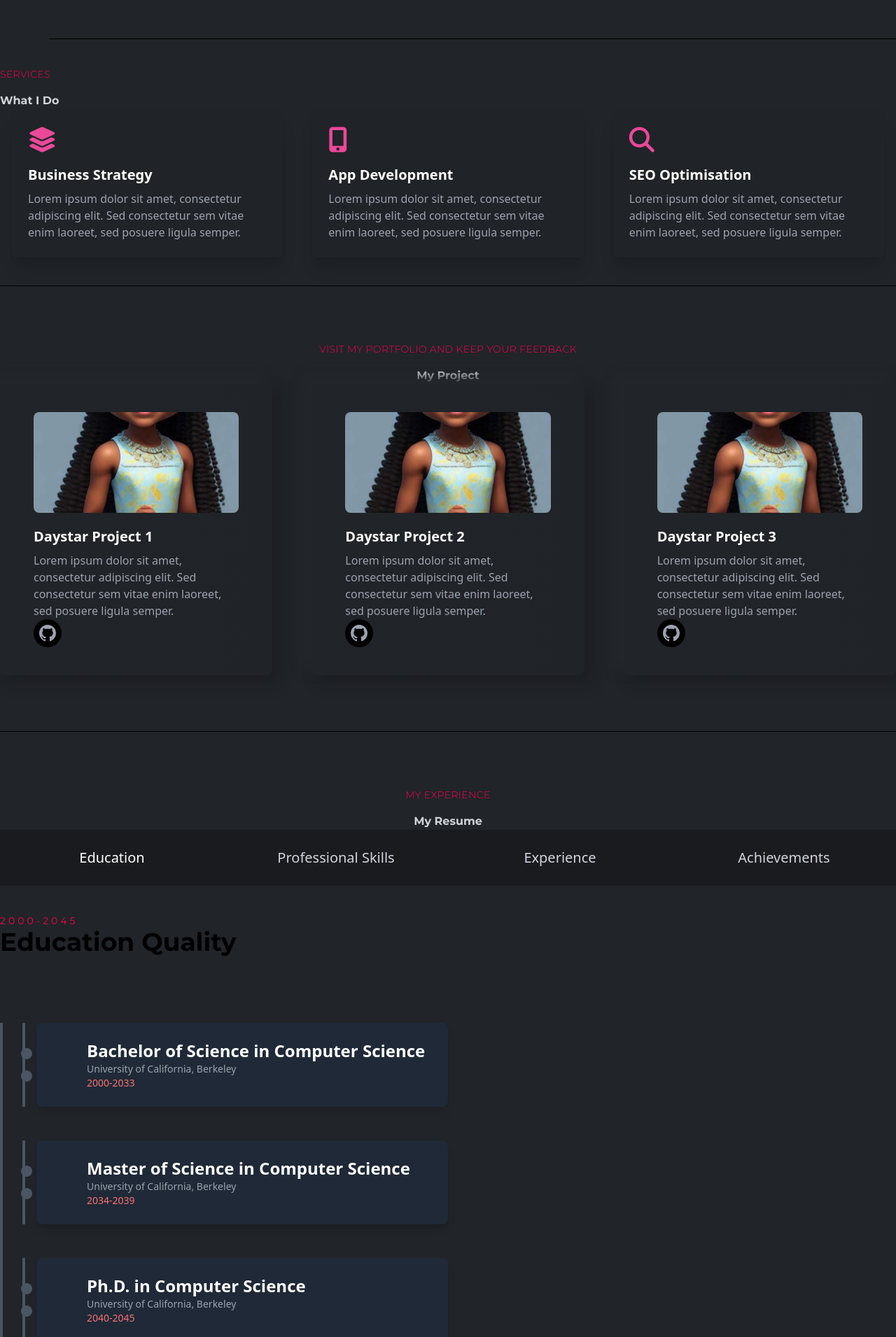
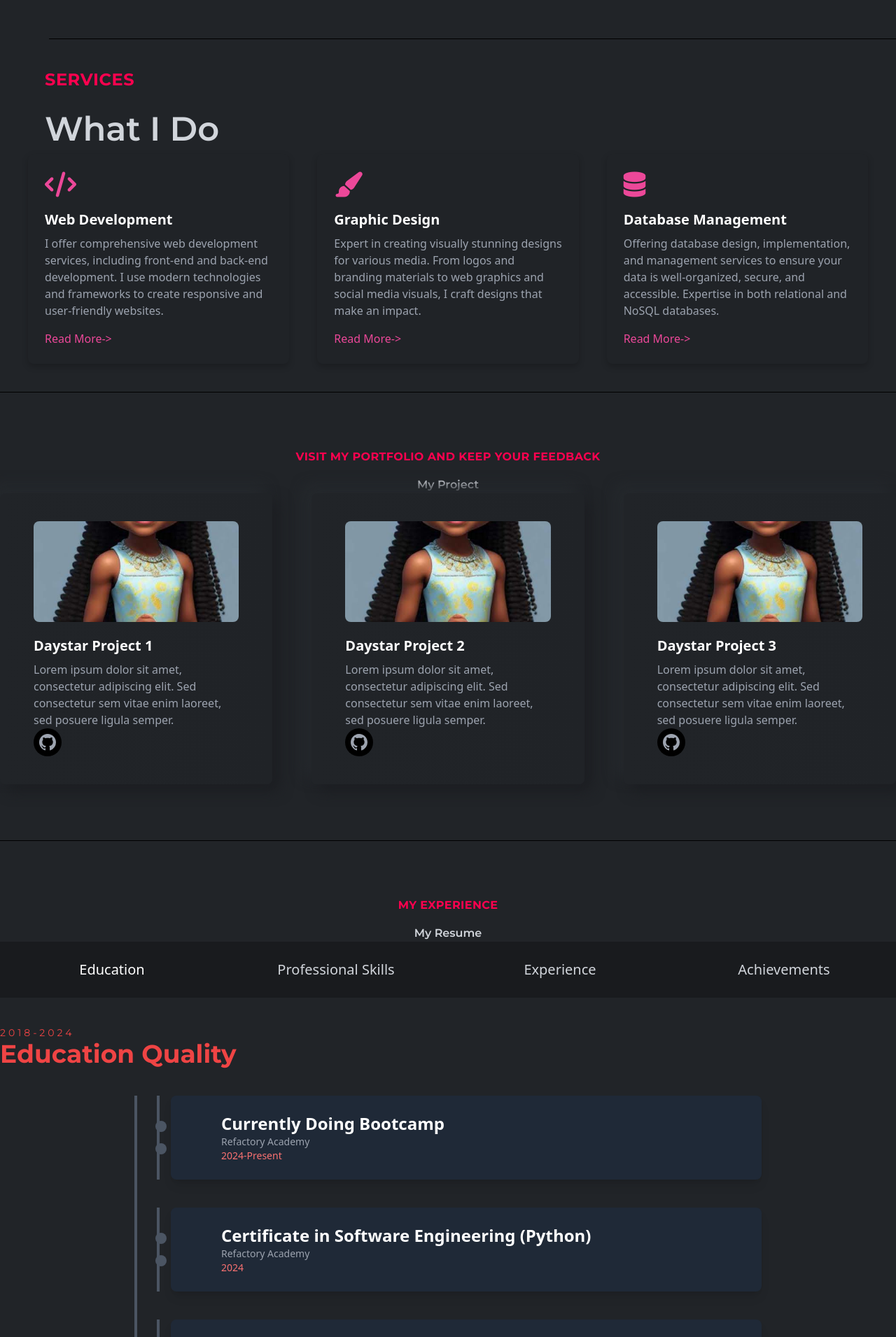
Before and after one commit to Vanessa-79/my_portfolio, a React (Vite) app: page / in a window 1280 px wide. Shown: the part 840-2751 px from the top of the page at 70% size. Built offline with nearby package versions, Linux system fonts and the light colour scheme.

Commit message:
create resume

```diff
--- a/src/components/features/Features.tsx
+++ b/src/components/features/Features.tsx
@@ -1,50 +1,97 @@
-import React from "react";
+import React, { useState } from "react";
 import Title from "../layouts/Title";
+import { motion } from "framer-motion";
+
+const cardVariants = {
+  hover: {
+    scale: 1.05,
+    boxShadow: "0 8px 15px rgba(0, 0, 0, 0.3)",
+    transition: {
+      duration: 0.3,
+      ease: "easeInOut",
+    },
+  },
+  initial: {
+    scale: 1,
+    boxShadow: "0 4px 10px rgba(0, 0, 0, 0.2)",
+  },
+};
 
 const Features = () => {
+  const [expanded, setExpanded] = useState(null);
+
+  const toggleExpand = (index) => {
+    setExpanded(expanded === index ? null : index);
+  };
+
+  const services = [
+    {
+      icon: "fas fa-code",
+      title: "Web Development",
+      description:
+        "I offer comprehensive web development services, including front-end and back-end development. I use modern technologies and frameworks to create responsive and user-friendly websites.",
+      moreInfo:
+        "Whether you need a new website or an update to an existing one, I can help. I work with technologies such as HTML, CSS, JavaScript, React, and more to ensure your site is functional and visually appealing.",
+    },
+    {
+      icon: "fas fa-paint-brush",
+      title: "Graphic Design",
+      description:
+        "Expert in creating visually stunning designs for various media. From logos and branding materials to web graphics and social media visuals, I craft designs that make an impact.",
+      moreInfo:
+        "My graphic design services include creating high-quality graphics, illustrations, and layouts. I use tools like Adobe Illustrator, Photoshop, and Figma to bring your vision to life and enhance your brand's visual identity.",
+    },
+    {
+      icon: "fas fa-database",
+      title: "Database Management",
+      description:
+        "Offering database design, implementation, and management services to ensure your data is well-organized, secure, and accessible. Expertise in both relational and NoSQL databases.",
+      moreInfo:
+        "I handle tasks such as database schema design, performance optimization, data migration, and backup solutions. My goal is to provide robust database solutions that support your business's needs and ensure data integrity.",
+    },
+  ];
+
   return (
     <section
       id="features"
       className="w-full h-auto pt-10 pb-10 py-20 border-b border-black"
     >
-      <Title title="Services" des="What I Do" />
-      <div className="grid grid-cols-1 sm:grid-cols-2 lg:grid-cols-3 gap-10 px-4">
-        <div className="bg-[#202327] p-6 rounded-lg shadow-xl transform transition-transform duration-300 hover:translate-y-[-10px] hover:bg-[#1e2024]">
-          <div className="text-4xl text-pink-500 mb-4">
-            <i className="fas fa-layer-group"></i>
-          </div>
-          <h3 className="text-xl font-semibold text-white mb-2">
-            Business Strategy
-          </h3>
-          <p className="text-gray-400">
-            Lorem ipsum dolor sit amet, consectetur adipiscing elit. Sed
-            consectetur sem vitae enim laoreet, sed posuere ligula semper.
-          </p>
-        </div>
-        <div className="bg-[#202327] p-6 rounded-lg shadow-xl transform transition-transform duration-300 hover:translate-y-[-10px] hover:bg-[#1e2024]">
-          <div className="text-4xl text-pink-500 mb-4">
-            <i className="fas fa-mobile-alt"></i>
-          </div>
-          <h3 className="text-xl font-semibold text-white mb-2">
-            App Development
-          </h3>
-          <p className="text-gray-400">
-            Lorem ipsum dolor sit amet, consectetur adipiscing elit. Sed
-            consectetur sem vitae enim laoreet, sed posuere ligula semper.
-          </p>
-        </div>
-        <div className="bg-[#202327] p-6 rounded-lg shadow-xl transform transition-transform duration-300 hover:translate-y-[-10px] hover:bg-[#1e2024]">
-          <div className="text-4xl text-pink-500 mb-4">
-            <i className="fas fa-search"></i>
-          </div>
-          <h3 className="text-xl font-semibold text-white mb-2">
-            SEO Optimisation
-          </h3>
-          <p className="text-gray-400">
-            Lorem ipsum dolor sit amet, consectetur adipiscing elit. Sed
-            consectetur sem vitae enim laoreet, sed posuere ligula semper.
-          </p>
-        </div>
+      <div className="flex justify-start items-start">
+        <Title
+          title="SERVICES"
+          des="What I Do"
+          titleStyle={{ fontSize: "1.5rem", marginLeft: "4rem" }}
+          descriptionStyle={{ fontSize: "3rem", marginLeft: "4rem" }}
+        />
+      </div>
+
+      <div className="grid grid-cols-1 sm:grid-cols-2 lg:grid-cols-3 gap-10 px-10">
+        {services.map((service, index) => (
+          <motion.div
+            key={index}
+            className="bg-[#202327] p-6 rounded-lg shadow-xl transform transition-transform duration-300 hover:bg-[#1e2024]"
+            variants={cardVariants}
+            initial="initial"
+            whileHover="hover"
+          >
+            <div className="text-4xl text-pink-500 mb-4">
+              <i className={service.icon}></i>
+            </div>
+            <h3 className="text-xl font-semibold text-white mb-2">
+              {service.title}
+            </h3>
+            <p className="text-gray-400 mb-4">{service.description}</p>
+            {expanded === index && (
+              <p className="text-gray-300 mb-4">{service.moreInfo}</p>
+            )}
+            <button
+              className="text-pink-500 hover:underline"
+              onClick={() => toggleExpand(index)}
+            >
+              {expanded === index ? "Read Less" : "Read More->"}
+            </button>
+          </motion.div>
+        ))}
       </div>
     </section>
   );
--- a/src/components/layouts/Title.tsx
+++ b/src/components/layouts/Title.tsx
@@ -1,19 +1,23 @@
-import React from 'react'
+import React from "react";
 
-const Title = ({title, des}) => {
+
+const Title = ({ title, des, titleStyle, descriptionStyle }) => {
   return (
-    // <div className="feature">
-    //   <h3>{title}</h3>
-    //   <h1>{des}</h1>
-    // </div>
-
     <div className="flex flex-col gap-4 font-titleFont">
-      <h3 className="text-sm uppercase font-light text-designColor tracking-wide">
+      <h3
+        style={titleStyle}
+        className="uppercase font-bold text-designColor tracking-wide margin-top-10"
+      >
         {title}
       </h3>
-      <h1 className="text-5x1 text-gray-300 font-bold capitalize">{des}</h1>
+      <h1
+        style={descriptionStyle}
+        className="text-gray-300 font-semibold capitalize"
+      >
+        {des}
+      </h1>
     </div>
   );
-}
+};
 
-export default Title
+export default Title;
--- a/src/components/resume/Education.tsx
+++ b/src/components/resume/Education.tsx
@@ -1,8 +1,19 @@
-import React from "react";
+import React, { useState } from "react";
 import { motion } from "framer-motion";
 import ResumeCard from "./ResumeCard";
 
 const Education = () => {
+  const [selectedCard, setSelectedCard] = useState(null);
+
+  const handleCardClick = (index) => {
+    setSelectedCard(selectedCard === index ? null : index);
+  };
+
+  const cardVariants = {
+    initial: { opacity: 0.5 },
+    selected: { opacity: 1 },
+  };
+
   return (
     <motion.div
       className="flex flex-col"
@@ -11,25 +22,54 @@ const Education = () => {
       transition={{ duration: 0.5 }}
     >
       <div className="py-10 font-titleFont">
-        <p className="text-sm text-designColor tracking-[4px]">2000-2045</p>
-        <h2 className="text-4xl font-bold">Education Quality</h2>
+        <p className="text-sm text-red-500 tracking-[4px]">2018-2024</p>
+        <h2 className="text-4xl font-bold text-red-500">Education Quality</h2>
       </div>
-      <div className="mt-14 w-1/2 border-l-4 border-gray-600 flex flex-col gap-12 pl-12">
-        <ResumeCard
-          title="Bachelor of Science in Computer Science"
-          institution="University of California, Berkeley"
-          year="2000-2033"
-        />
-        <ResumeCard
-          title="Master of Science in Computer Science"
-          institution="University of California, Berkeley"
-          year="2034-2039"
-        />
-        <ResumeCard
-          title="Ph.D. in Computer Science"
-          institution="University of California, Berkeley"
-          year="2040-2045"
-        />
+      <div className="flex justify-center">
+        <div
+          className={`w-full max-w-4xl border-l-4 ${
+            selectedCard !== null ? "border-red-500" : "border-gray-600"
+          } flex flex-col gap-10 pl-6 md:pl-12`}
+        >
+          <ResumeCard
+            title="Currently Doing Bootcamp"
+            institution="Refactory Academy"
+            year="2024-Present"
+            onClick={() => handleCardClick(4)}
+            isSelected={selectedCard === 4}
+          />
+
+          <ResumeCard
+            title="Certificate in Software Engineering (Python)"
+            institution="Refactory Academy"
+            year="2024"
+            onClick={() => handleCardClick(3)}
+            isSelected={selectedCard === 3}
+          />
+
+          <ResumeCard
+            title="Bachelor of Science in Information Technology"
+            institution="Uganda Martyrs University Nkozi"
+            year="2020-2023"
+            onClick={() => handleCardClick(2)}
+            isSelected={selectedCard === 2}
+          />
+
+          <ResumeCard
+            title="UACE - Uganda Advanced Certificate of Education"
+            institution="K. Garden Groove College Buddo"
+            year="2018-2019"
+            onClick={() => handleCardClick(0)}
+            isSelected={selectedCard === 0}
+          />
+          <ResumeCard
+            title="UCE - Uganda Certificate of Education"
+            institution="Bright Future Academy"
+            year="2014-2017"
+            onClick={() => handleCardClick(1)}
+            isSelected={selectedCard === 1}
+          />
+        </div>
       </div>
     </motion.div>
   );
--- a/src/components/resume/Experience.tsx
+++ b/src/components/resume/Experience.tsx
@@ -1,38 +1,38 @@
-import React from "react";
-import { motion } from "framer-motion";
-import ResumeCard from "./ResumeCard";
+// import React from "react";
+// import { motion } from "framer-motion";
+// import ResumeCard from "./ResumeCard";
 
-const Education = () => {
-  return (
-    <motion.div
-      className="flex flex-col"
-      initial={{ opacity: 0 }}
-      animate={{ opacity: 1 }}
-      transition={{ duration: 0.5 }}
-    >
-      <div className="py-10 font-titleFont">
-        <p className="text-sm text-designColor tracking-[4px]">2000-2045</p>
-        <h2 className="text-4xl font-bold">Experience</h2>
-      </div>
-      <div className="mt-14 w-1/2 border-l-4 border-gray-600 flex flex-col gap-12 pl-12">
-        <ResumeCard
-          title="Bachelor of Science in Computer Science"
-          institution="University of California, Berkeley"
-          year="2000-2033"
-        />
-        <ResumeCard
-          title="Master of Science in Computer Science"
-          institution="University of California, Berkeley"
-          year="2034-2039"
-        />
-        <ResumeCard
-          title="Ph.D. in Computer Science"
-          institution="University of California, Berkeley"
-          year="2040-2045"
-        />
-      </div>
-    </motion.div>
-  );
-};
+// const Education = () => {
+//   return (
+//     <motion.div
+//       className="flex flex-col"
+//       initial={{ opacity: 0 }}
+//       animate={{ opacity: 1 }}
+//       transition={{ duration: 0.5 }}
+//     >
+//       <div className="py-10 font-titleFont">
+//         <p className="text-sm text-designColor tracking-[4px]">2000-2045</p>
+//         <h2 className="text-4xl font-bold">Experience</h2>
+//       </div>
+//       <div className="mt-14 w-1/2 border-l-4 border-gray-600 flex flex-col gap-12 pl-12">
+//         <ResumeCard
+//           title="Bachelor of Science in Computer Science"
+//           institution="University of California, Berkeley"
+//           year="2000-2033"
+//         />
+//         <ResumeCard
+//           title="Master of Science in Computer Science"
+//           institution="University of California, Berkeley"
+//           year="2034-2039"
+//         />
+//         <ResumeCard
+//           title="Ph.D. in Computer Science"
+//           institution="University of California, Berkeley"
+//           year="2040-2045"
+//         />
+//       </div>
+//     </motion.div>
+//   );
+// };
 
-export default Education;
+// export default Education;
--- a/src/constants/index.ts
+++ b/src/constants/index.ts
@@ -15,7 +15,7 @@ export const navlinksdata: NavLink[] = [
 
   {
     _id: 1002,
-    title: "Features",
+    title: "Services",
     link: "features",
   },
 
```
Also changed, not shown: src/components/banner/LeftHome.tsx (+8 -5 lines), src/components/resume/Resume.tsx (+4 -4 lines).
